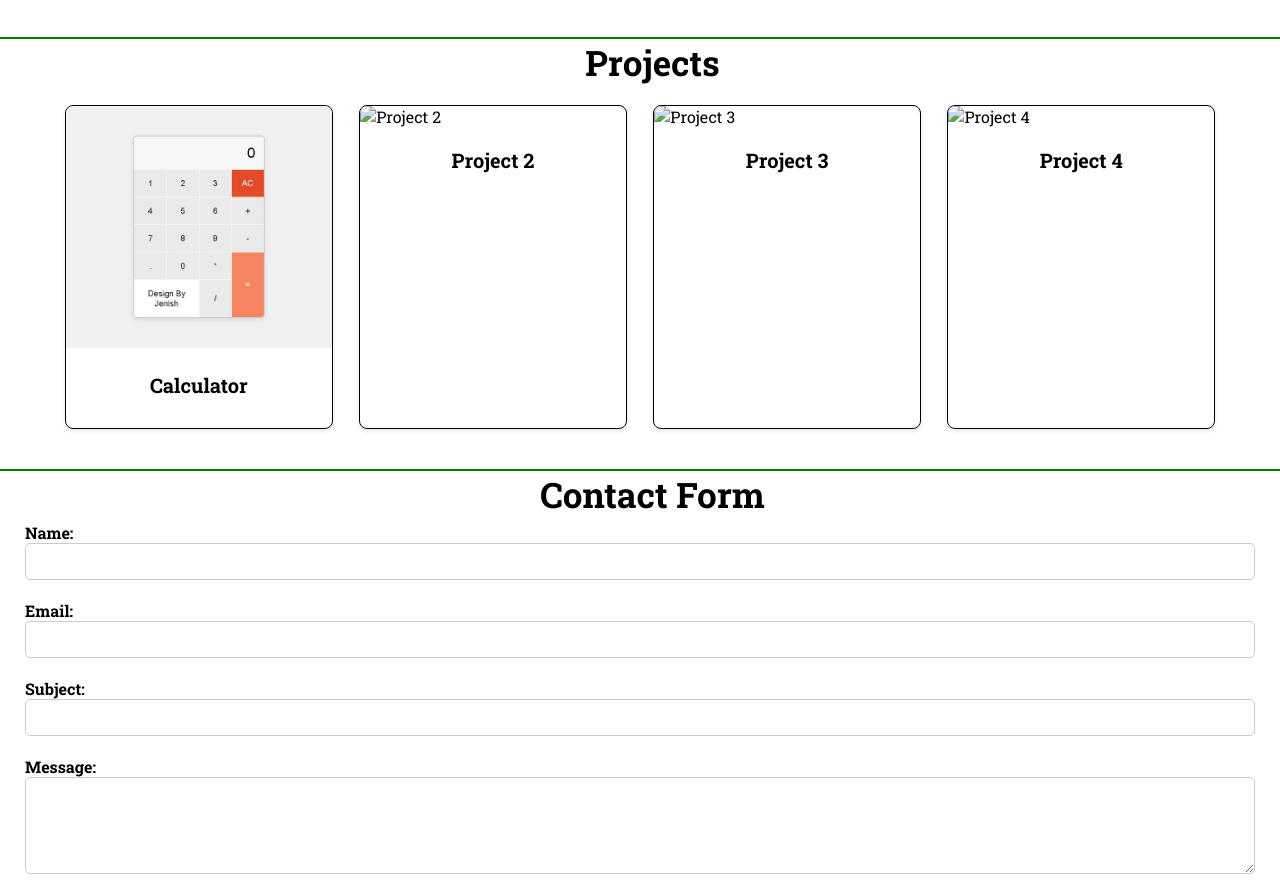
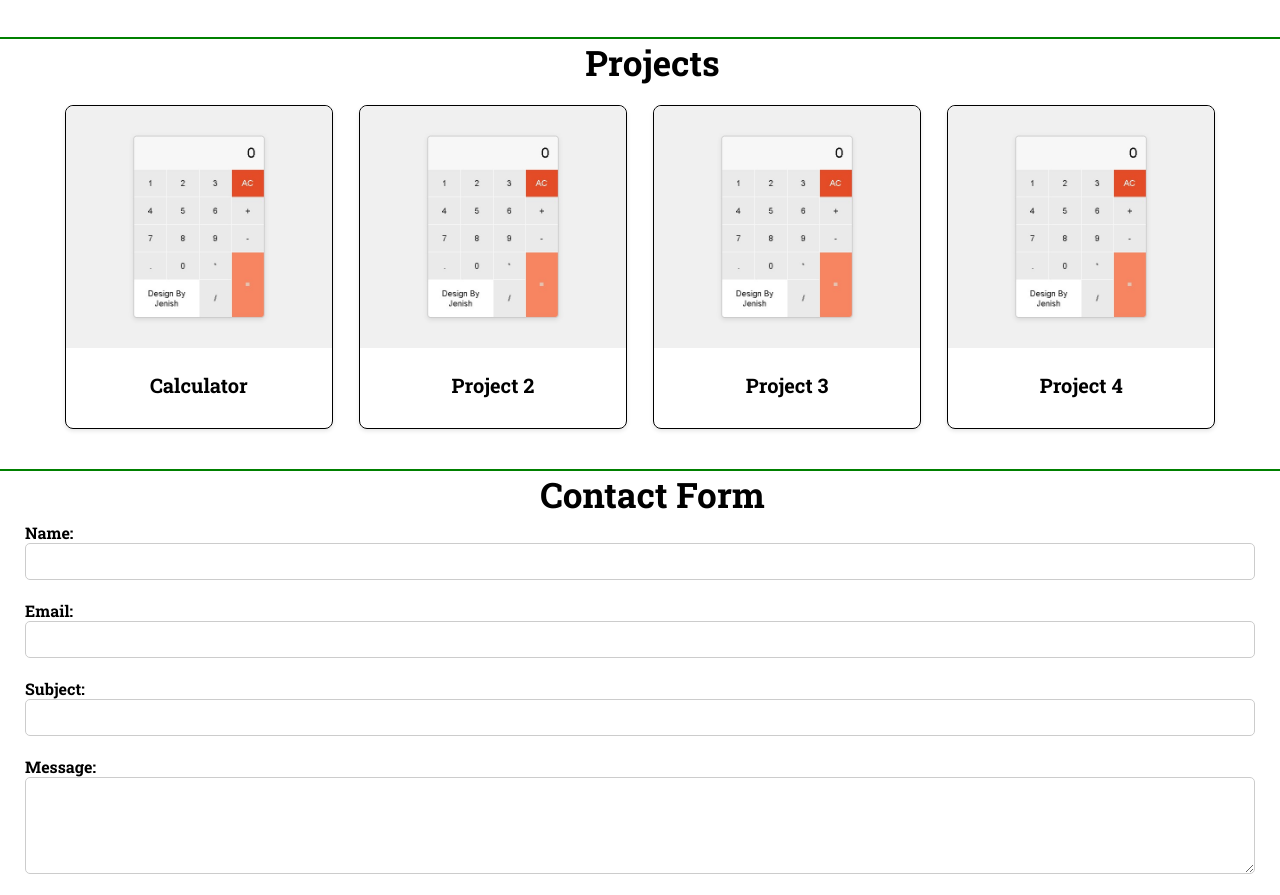
Before and after one commit to JenishPatel14/Portfolio, a plain HTML site: page index.html in a window 1280 px wide. Shown: the part 966-1861 px from the top of the page. Drawn offline with Linux system fonts and the light colour scheme.

Commit message:
Update index.html

```diff
--- a/index.html
+++ b/index.html
@@ -81,19 +81,19 @@ style="fill:green;">
         </div>
     </div>
     <div class="card">
-        <img class="card-img" src="project2.jpg" alt="Project 2">
+        <img class="card-img" src="project1.jpg" alt="Project 2">
         <div class="card-content">
             <h3 class="card-title" style="text-align: center;">Project 2</h3>
         </div>
     </div>
     <div class="card">
-        <img class="card-img" src="project3.jpg" alt="Project 3">
+        <img class="card-img" src="project1.jpg" alt="Project 3">
         <div class="card-content">
             <h3 class="card-title" style="text-align: center;">Project 3</h3>
         </div>
     </div>
     <div class="card">
-        <img class="card-img" src="project4.jpg" alt="Project 4">
+        <img class="card-img" src="project1.jpg" alt="Project 4">
         <div class="card-content">
             <h3 class="card-title" style="text-align: center;">Project 4</h3>
         </div>
```
